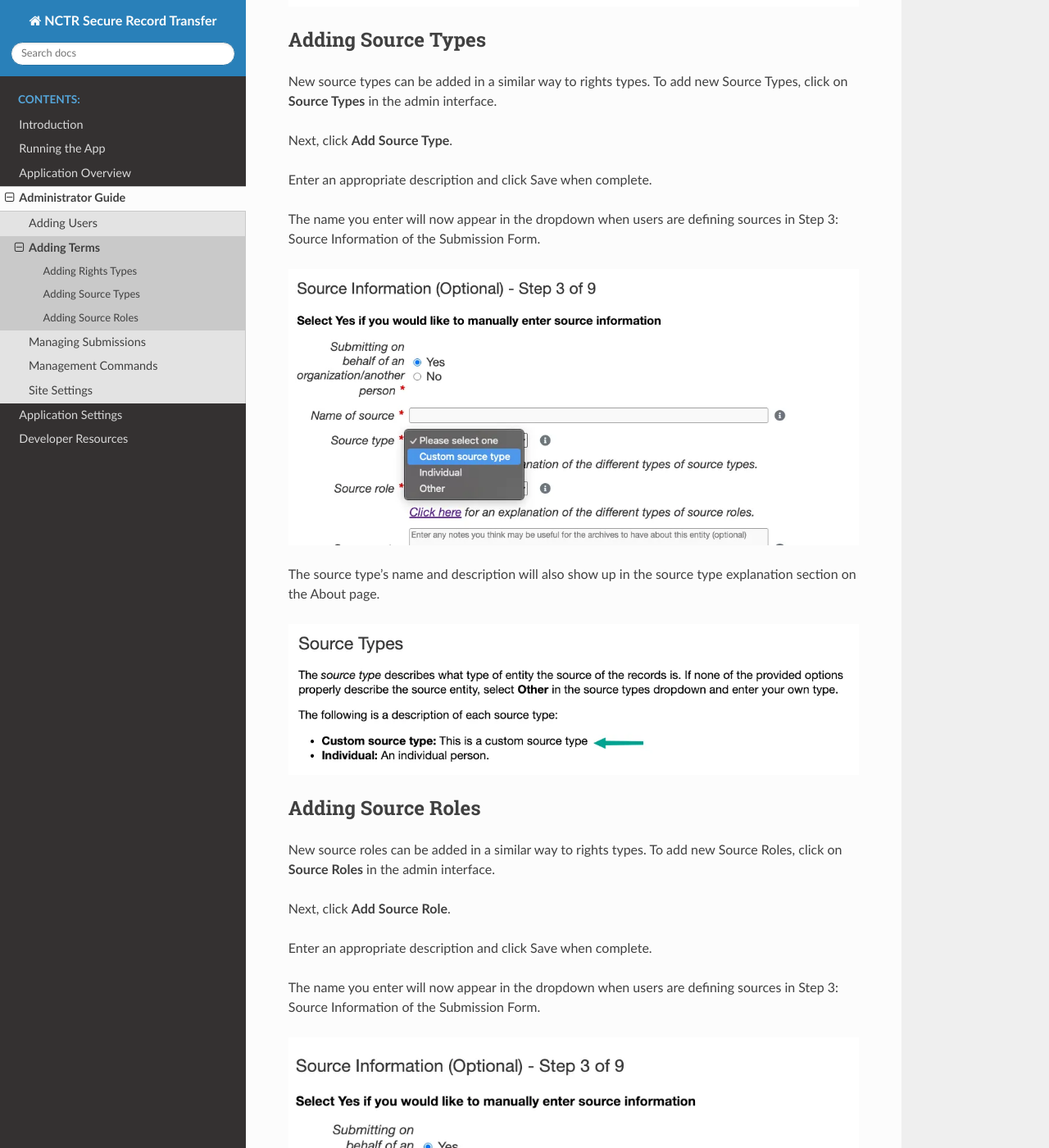
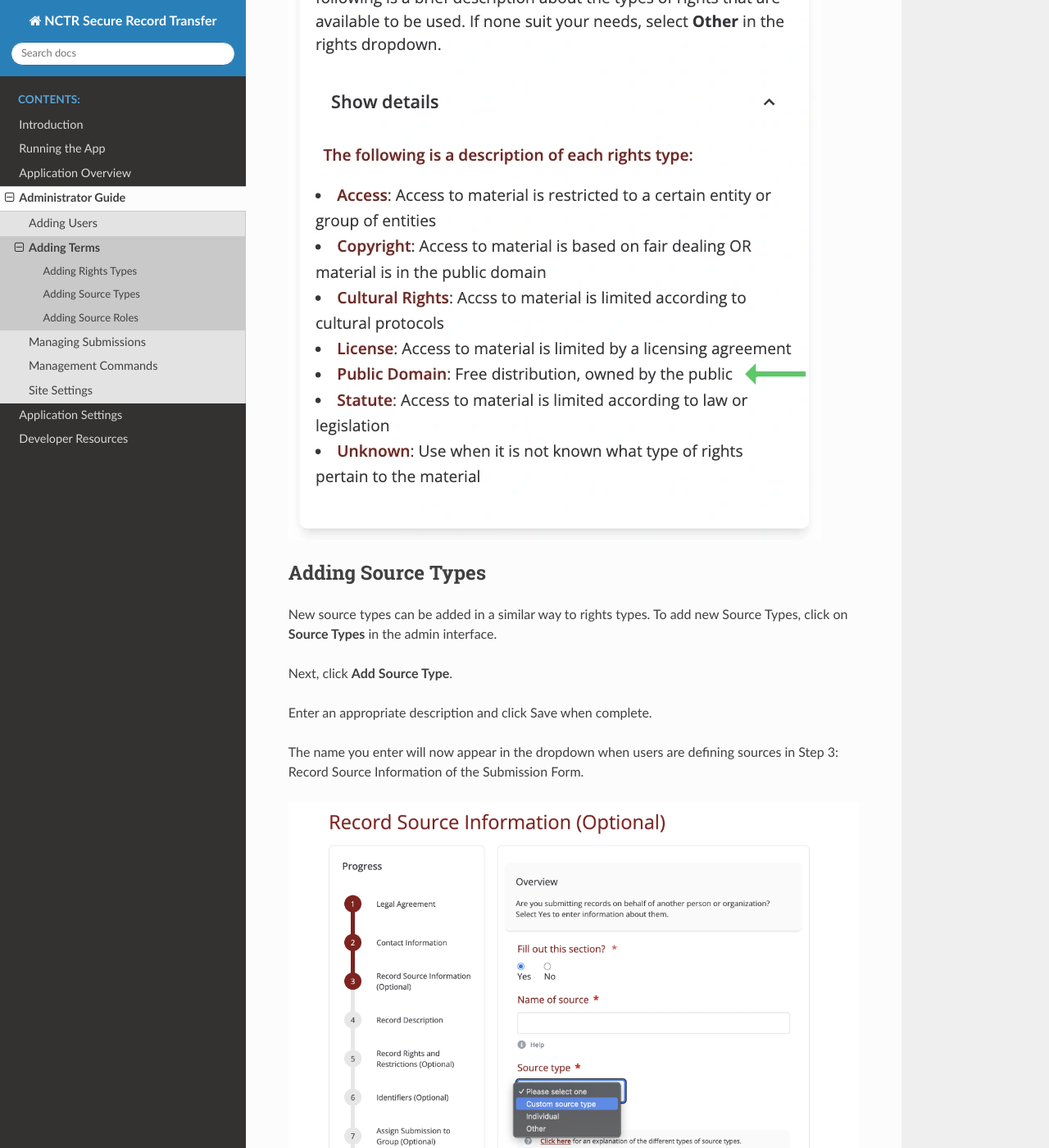
Before and after one commit to NationalCentreTruthReconciliation/Secure-Record-Transfer, a Sphinx documentation site: the page built from docs/admin_guide/adding_terms.rst, in a window 1280 px wide and 1400 px high, scrolled down 2735 px. Shown: the whole window at 82% size. Built offline with Sphinx 7.4.7 and the Read the Docs theme 3.1.0, drawn with Linux system fonts in a browser that asks for light colours; some of the changed text lies outside the part shown.

Commit message:
Update adding terms docs (#874)
* Update submission form images of the docs

* Change docs for explanations from help page

* Change dropdown menus for source information page as dropdowns were too big

* Fix location of explanations sections from about page to help page in adding_terms.rst

* Fix names of the steps in adding_terms.rst

* Crop the image to remove header and footer

```diff
--- a/docs/admin_guide/adding_terms.rst
+++ b/docs/admin_guide/adding_terms.rst
@@ -38,7 +38,7 @@
     :alt: New right type in rights dropdown
 
 The right type's name and description will also show up in the rights explanation section on the
-About page.
+Help page.
 
 .. image:: images/new_right_explanation.webp
     :alt: New right type in rights explanation
@@ -55,13 +55,13 @@
 Enter an appropriate description and click Save when complete.
 
 The name you enter will now appear in the dropdown when users are defining sources in Step 3:
-Source Information of the Submission Form.
+Record Source Information of the Submission Form.
 
 .. image:: images/new_source_type_dropdown.webp
     :alt: New source type in source dropdown
 
 The source type's name and description will also show up in the source type explanation section on
-the About page.
+the Help page.
 
 .. image:: images/new_source_type_explanation.webp
     :alt: New source type in source explanation
@@ -77,13 +77,13 @@
 Enter an appropriate description and click Save when complete.
 
 The name you enter will now appear in the dropdown when users are defining sources in Step 3:
-Source Information of the Submission Form.
+Record Source Information of the Submission Form.
 
 .. image:: images/new_source_role_dropdown.webp
     :alt: New source role in source dropdown
 
 The source role's name and description will also show up in the source role explanation section on
-the About page.
+the Help page.
 
 .. image:: images/new_source_role_explanation.webp
     :alt: New source role in source explanation
```
Also changed, not shown: other parts of docs/admin_guide/adding_terms.rst (+1 -1 lines), docs/admin_guide/images/new_right_dropdown.webp, docs/admin_guide/images/new_right_explanation.webp, docs/admin_guide/images/new_source_role_dropdown.webp, docs/admin_guide/images/new_source_role_explanation.webp, docs/admin_guide/images/new_source_type_dropdown.webp, docs/admin_guide/images/new_source_type_explanation.webp.
